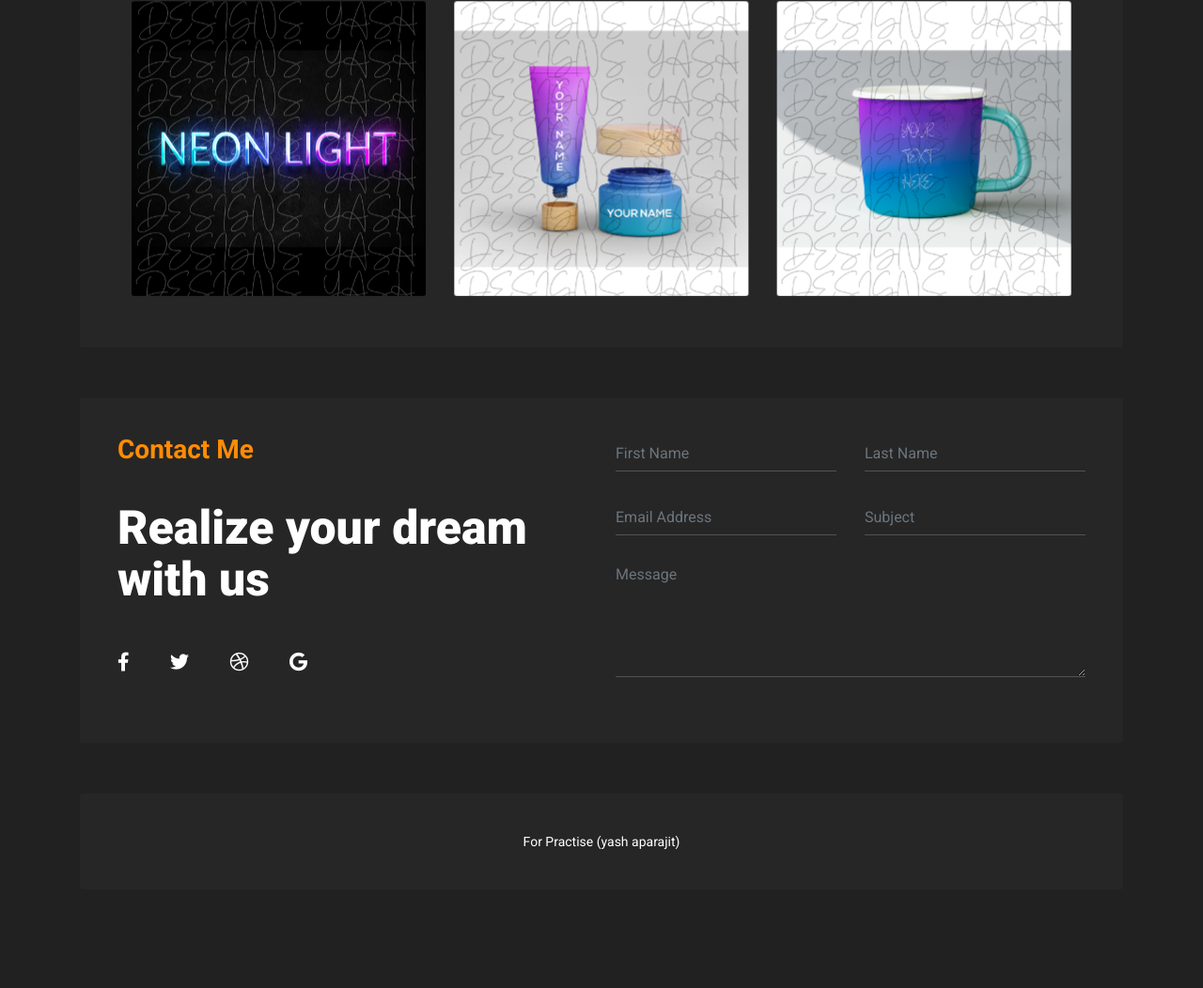
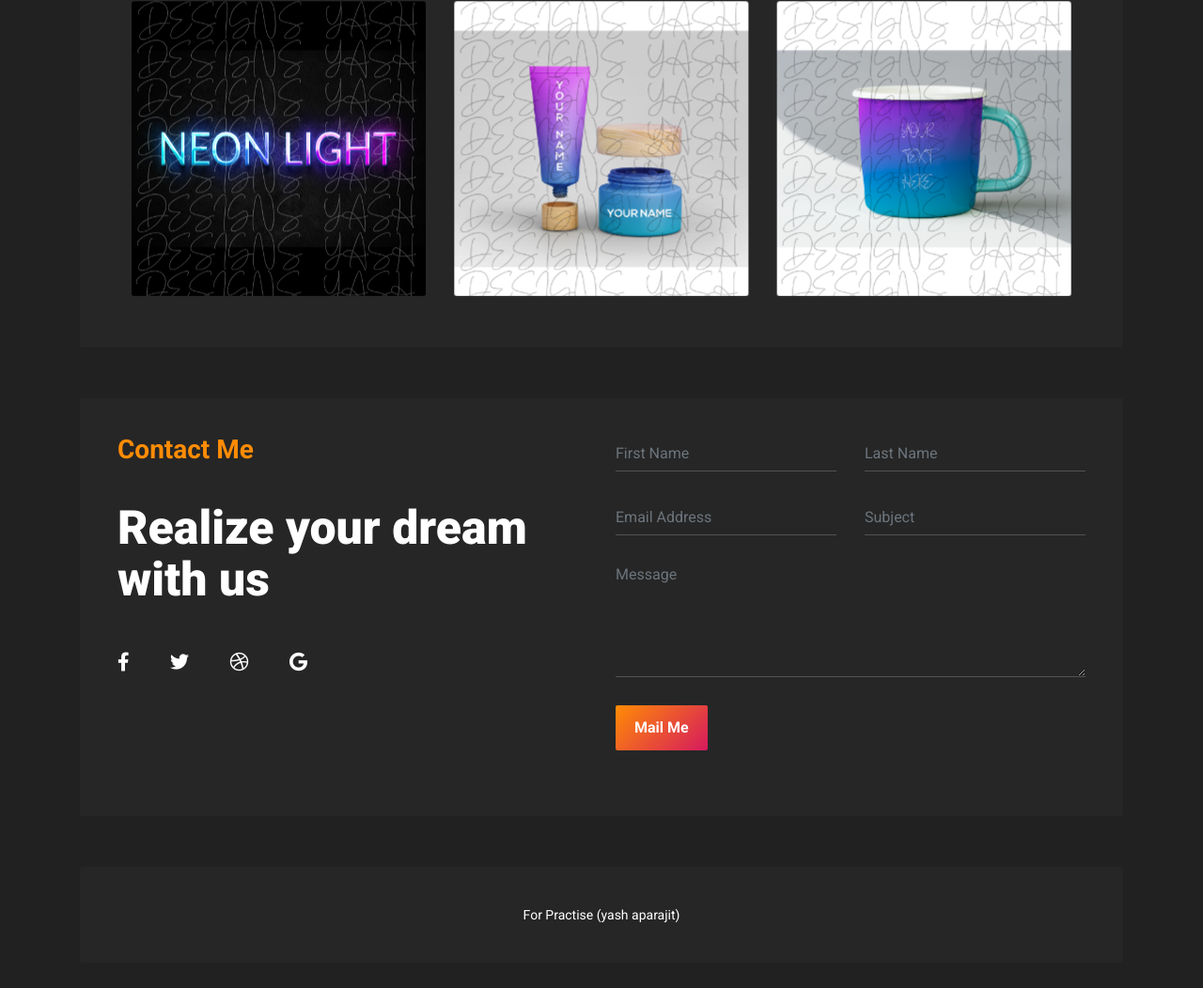
Before and after one commit to yashaparajit/Portfolio2, a plain HTML site: page index.html in a window 1280 px wide. Shown: the part 2080-3132 px from the top of the page at 94% size. Before the commit the page ends 3054 px from the top, so only its background shows below. Drawn offline with Linux system fonts and the light colour scheme.

Commit message:
Update index.html

```diff
--- a/index.html
+++ b/index.html
@@ -511,9 +511,10 @@
                                         <div id="message-field">
                                             <textarea cols="30" rows="5" class="form-control" id="form-message" name="form-message" placeholder="Message"></textarea>
                                         </div>
+                                        <a href="mailto:yash.designsy@gmail.com">
+                                    <input type="button" value="Mail Me" class="button">
                                     </div>
                                 </div>
-                                <a href="mailto:yash.designsy@gmail.com">
                             </form>
                         </div>
                     </div>
```
